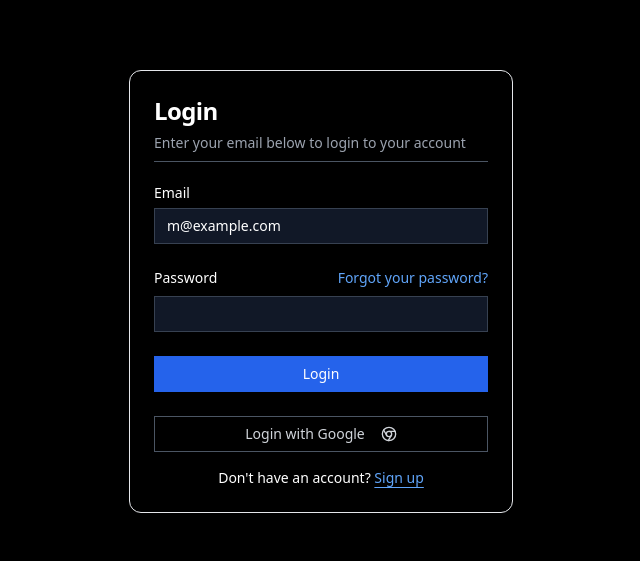
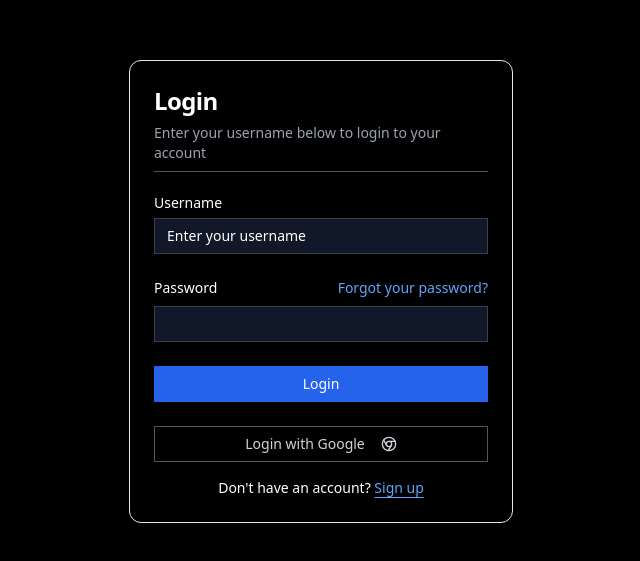
Before and after one commit to vrMithun/SonyHackathon, a Next.js app in the folder frontend/: page /authentication in a window 1280 px wide. Shown: the part 149-710 px from the top of the page, without its empty margins (319-959 px from the left). Built offline with nearby package versions, Linux system fonts and the light colour scheme.

Commit message:
Email to username

```diff
--- a/frontend/components/login_form.tsx
+++ b/frontend/components/login_form.tsx
@@ -22,18 +22,18 @@ export function LoginForm({
         <CardHeader className="pb-2">
           <CardTitle className="text-2xl font-bold">Login</CardTitle>
           <CardDescription className="text-gray-400 border-b border-gray-600 pb-2">
-            Enter your email below to login to your account
+            Enter your username below to login to your account
           </CardDescription>
         </CardHeader>
         <CardContent className="pt-4">
           <form>
             <div className="flex flex-col gap-6">
               <div className="grid gap-2">
-                <Label htmlFor="email">Email</Label>
+                <Label htmlFor="username">Username</Label>
                 <Input
-                  id="email"
-                  type="email"
-                  placeholder="m@example.com"
+                  id="username"
+                  type="text"
+                  placeholder="Enter your username"
                   required
                   className="bg-gray-900 text-white border border-gray-700"
                 />
```
